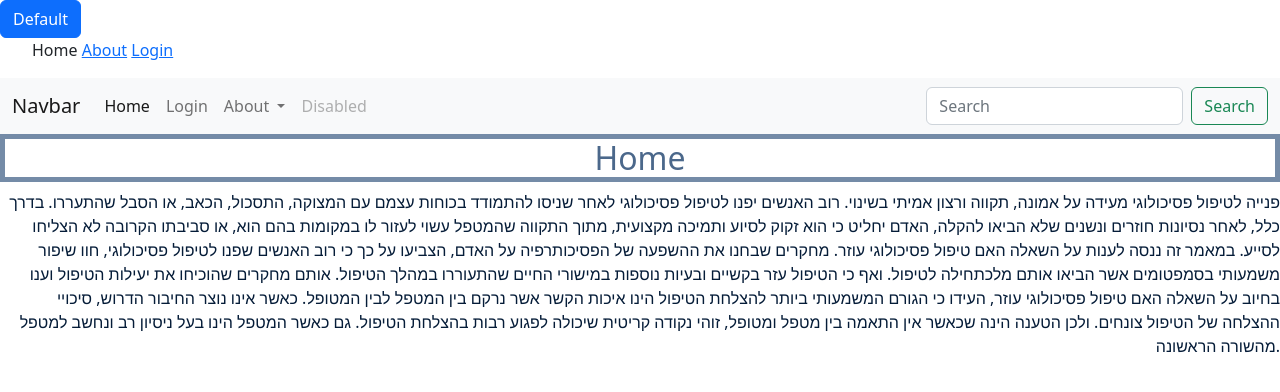
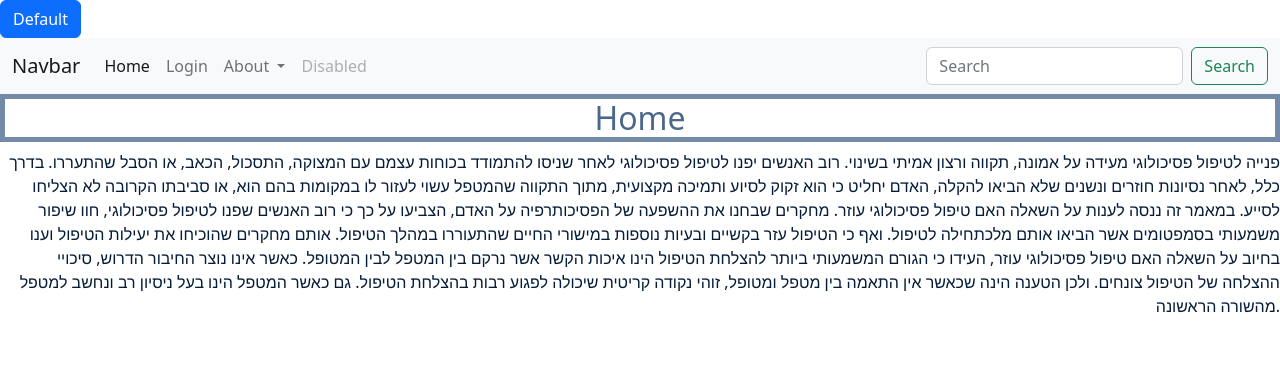
Before and after one commit to ramati101/mywebsite, a plain HTML site: page index.html in a window 1280 px wide. Drawn offline with nearby package versions, Linux system fonts and the light colour scheme; a web font is replaced by a local one.

Commit message:
Add files via upload

```diff
--- a/index.html
+++ b/index.html
@@ -12,14 +12,6 @@
 <body>
   <button class="btn btn-primary">Default</button>
   <header>
-    <nav>
-      <ul>
-        <li>Home</li>
-        <li><a href="about.html">About</a></li>
-        <li><a href="login.html">Login</a></li>
-      </ul>
-    </nav>
-
     <nav class="navbar navbar-expand-lg bg-light">
   <div class="container-fluid">
     <a class="navbar-brand" href="#">Navbar</a>
```
